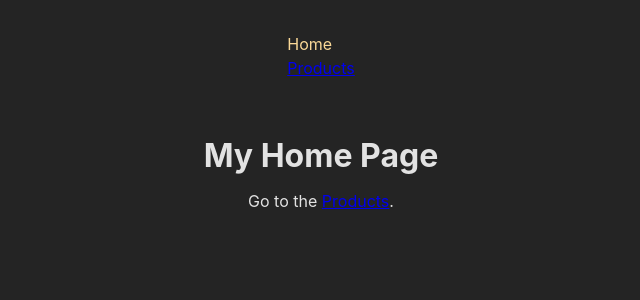
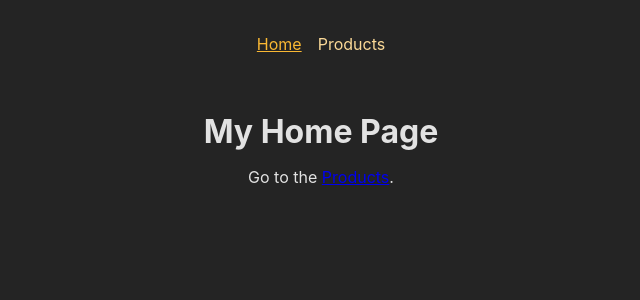
Before and after one commit to Snzslt/Router, a React (Create React App) app: page / in a window 1280 px wide. Shown: the top 300 px of the page, without its empty margins (319-959 px from the left). Built offline with nearby package versions, Linux system fonts and the light colour scheme.

Commit message:
Working with NavLinks

```diff
--- a/src/component/MainNavigation.js
+++ b/src/component/MainNavigation.js
@@ -1,20 +1,32 @@
-import {Link} from 'react-router-dom';
+import {NavLink} from 'react-router-dom';
 import classes from './MainNavigation.module.css';
 
 function MainNavigation(){
     return (
+
         <header className={classes.header}>
             <nav>
-                <ul>
-                    <li className={classes.list}>
-                    <Link to="/">Home</Link>
+                <ul className={classes.list}>
+                    <li >
+                    <NavLink to="/"
+                    className={({isActive}) =>
+                     isActive ? classes.active : undefined
+                     }
+                     //style={({ isActive }) => ({
+                         //tectAlign: isActive ? 'center' : 'left,
+                     //})}
+                    end
+                    >
+                     Home
+                     </NavLink>
                     </li>
                     <li>
-                    <Link to="/products">Products</Link>
+                    <NavLink to="/products" className={({isActive}) => isActive ? classes.active : undefined}>Products</NavLink>
                     </li>
                 </ul>
             </nav>
         </header>
+
     )
 }
 export default MainNavigation;
```
Also changed, not shown: src/component/MainNavigation.module.css (line endings or trailing spaces).
